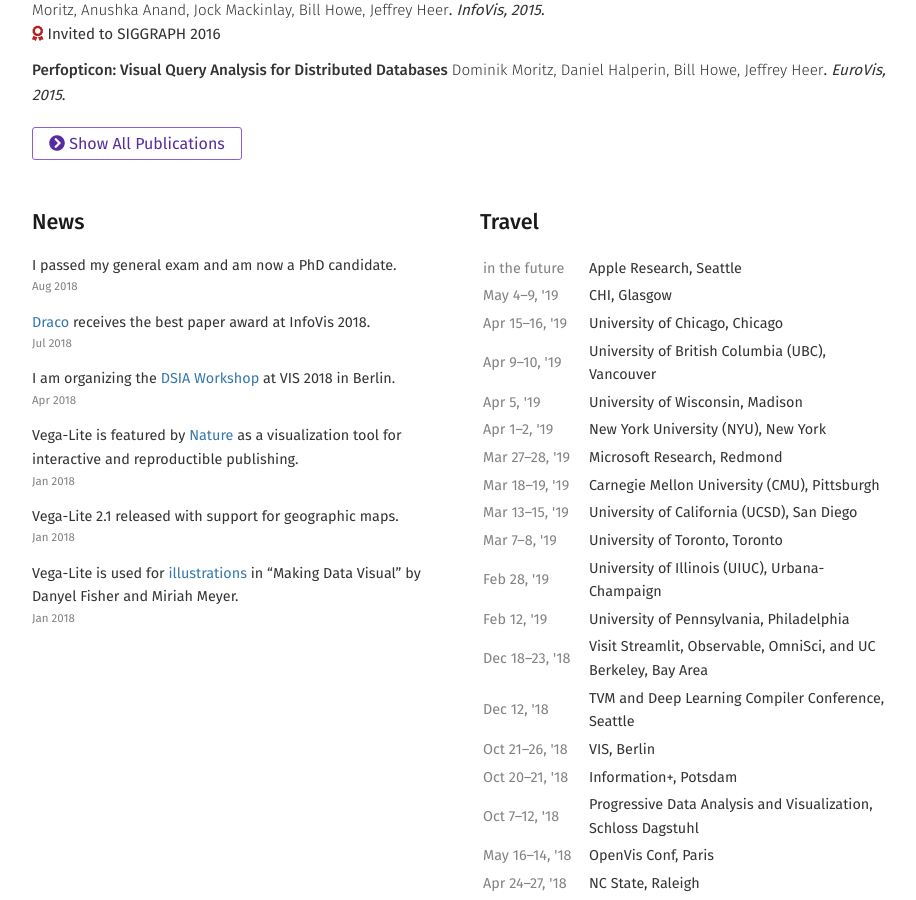
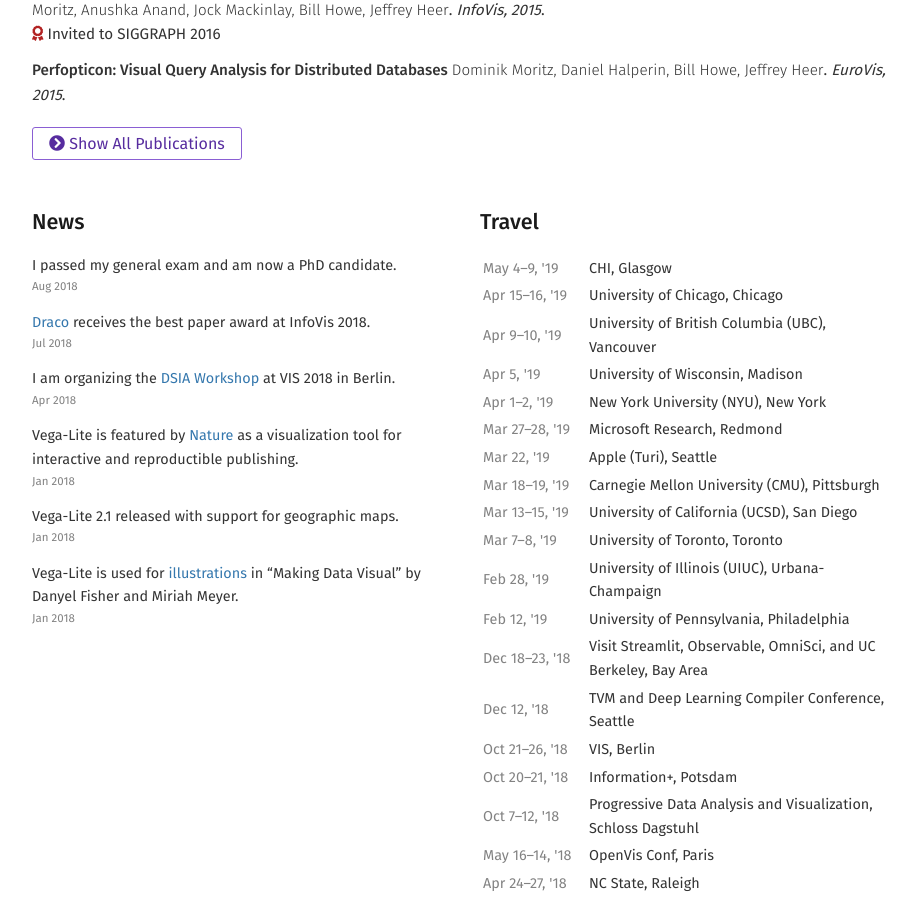
Before and after one commit to domoritz/domoritz.github.io, a Jekyll site: the page built from index.md, in a window 1280 px wide and 900 px high, scrolled down 1573 px. Shown: the whole window, without its empty margins (176-1092 px from the left). Built offline with Jekyll 4.4.1, drawn with Linux system fonts in a browser that asks for light colours; nearby versions of some CDN libraries.

Commit message:
Update travel.yml

```diff
--- a/_data/travel.yml
+++ b/_data/travel.yml
@@ -2,8 +2,10 @@
   where: Glasgow
   start: 2019-05-04
   end: 2019-05-09
-- title: Apple Research
+- title: Apple (Turi)
   where: Seattle
+  start: 2019-03-22
+  end: 2019-03-22
 - title: Microsoft Research
   where: Redmond
   start: 2019-03-27
```
